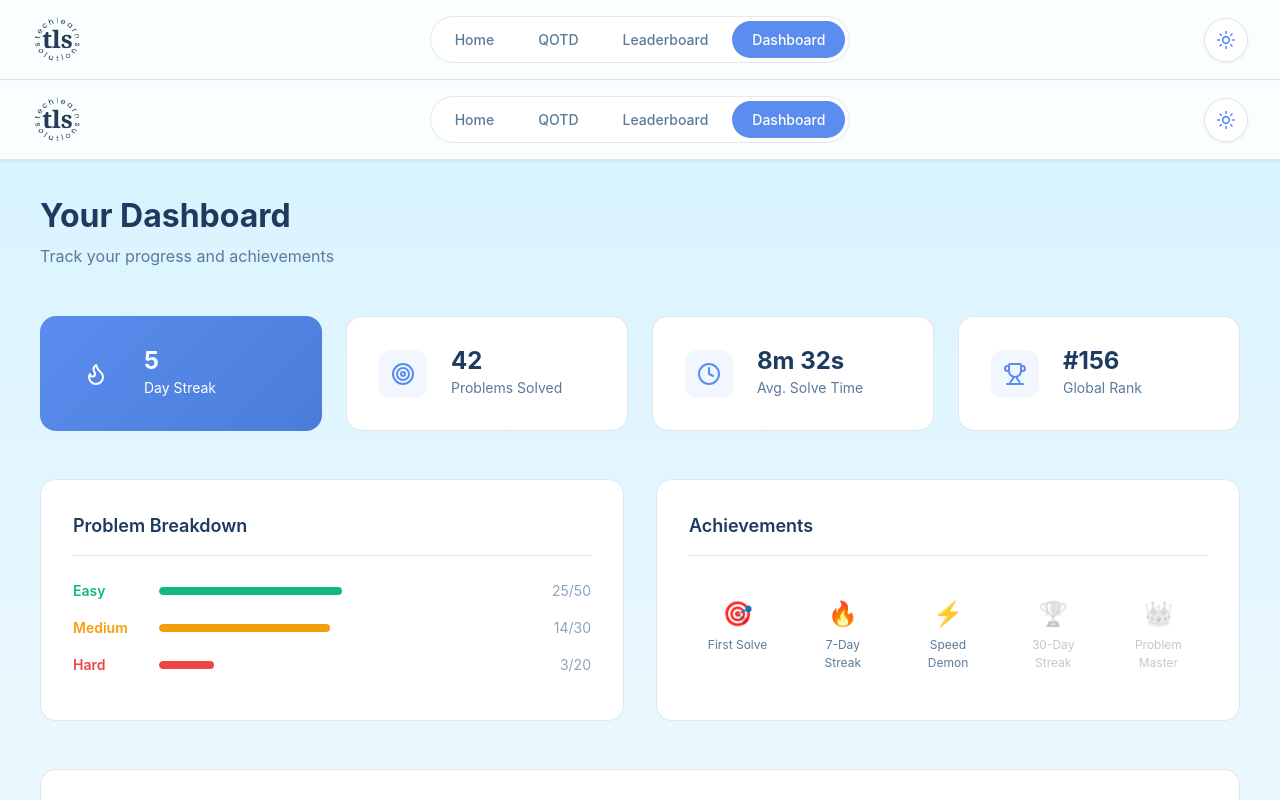
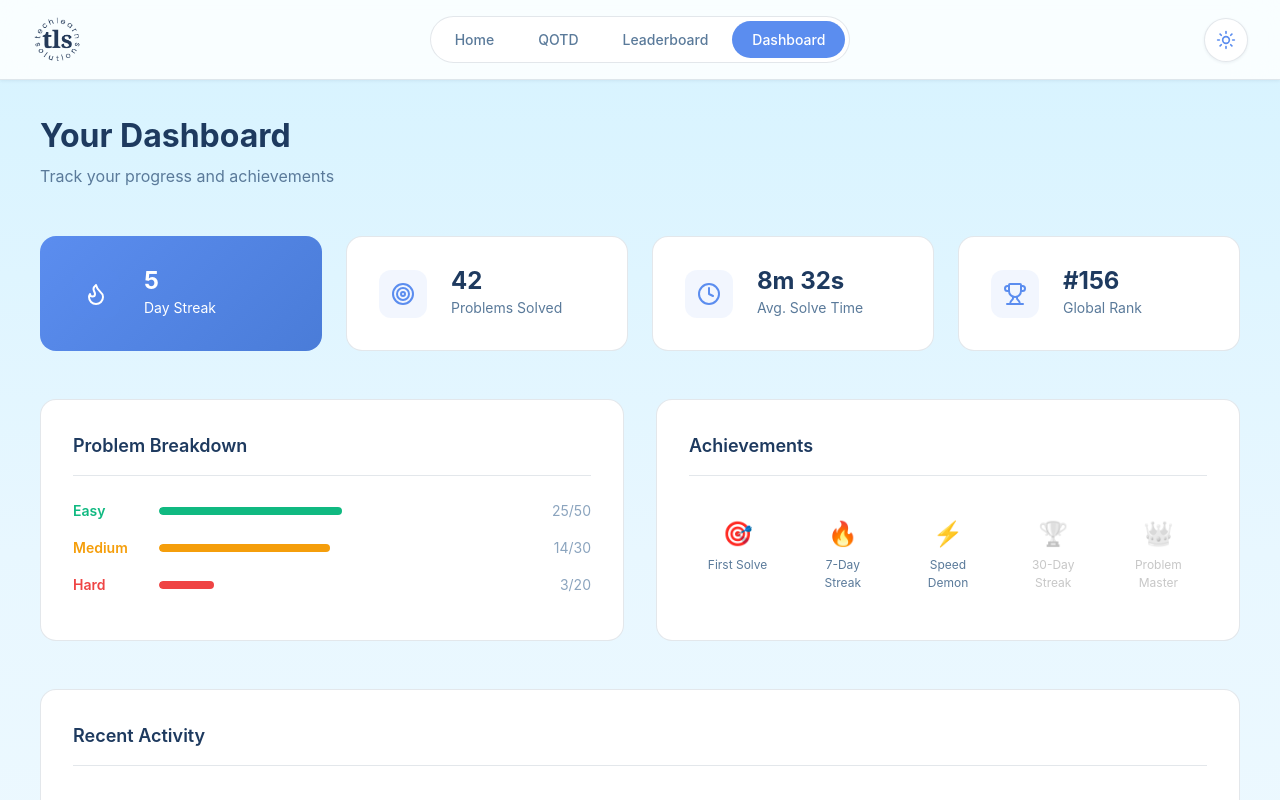
Before and after one commit to CodexManvik/QOTD-Prototype, a React (Vite) app in the folder Client/: page /dashboard in a window 1280 px wide. Shown: the top 800 px of the page. Built offline with nearby package versions, Linux system fonts and the light colour scheme.

Commit message:
Fixed Header Issue

```diff
--- a/Client/src/pages/Dashboard.jsx
+++ b/Client/src/pages/Dashboard.jsx
@@ -1,6 +1,5 @@
 import { useState, useEffect } from 'react';
 import { Trophy, TrendingUp, Clock, Target, Award, Flame } from 'lucide-react';
-import Navbar from '../components/Navbar';
 import './Dashboard.css';
 
 export default function Dashboard() {
@@ -32,8 +31,6 @@ export default function Dashboard() {
     ];
 
     return (
-        <div className="app">
-            <Navbar />
             <main className="dashboard-page">
                 <div className="dashboard-container">
                     <header className="dashboard-header">
@@ -133,6 +130,5 @@ export default function Dashboard() {
                     </section>
                 </div>
             </main>
-        </div>
     );
 }
--- a/Client/src/pages/Leaderboard.jsx
+++ b/Client/src/pages/Leaderboard.jsx
@@ -1,6 +1,5 @@
 import { useState } from 'react';
 import { Trophy, Medal, Crown, ChevronUp, ChevronDown } from 'lucide-react';
-import Navbar from '../components/Navbar';
 import './Leaderboard.css';
 
 export default function Leaderboard() {
@@ -33,8 +32,6 @@ export default function Leaderboard() {
     };
 
     return (
-        <div className="app">
-            <Navbar />
             <main className="leaderboard-page">
                 <div className="leaderboard-container">
                     <header className="leaderboard-header">
@@ -98,6 +95,5 @@ export default function Leaderboard() {
                     </div>
                 </div>
             </main>
-        </div>
     );
 }
```
